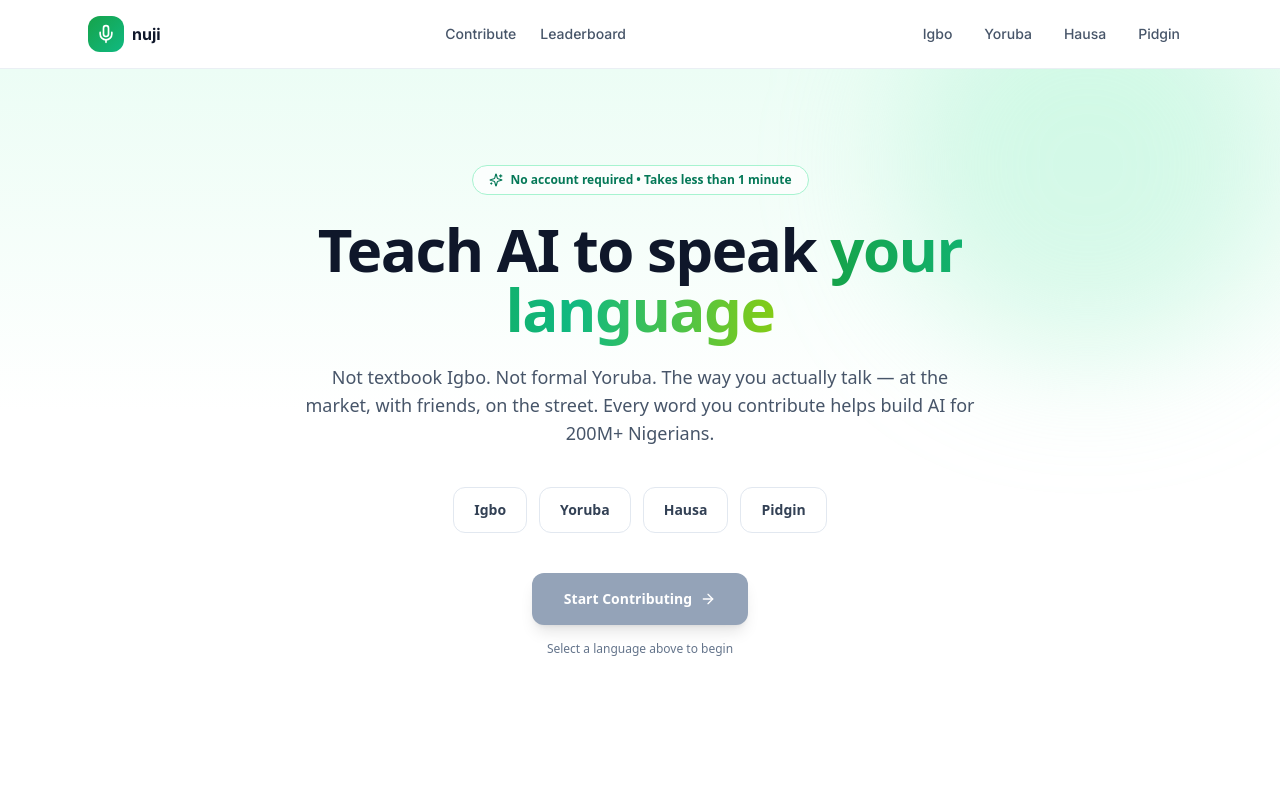
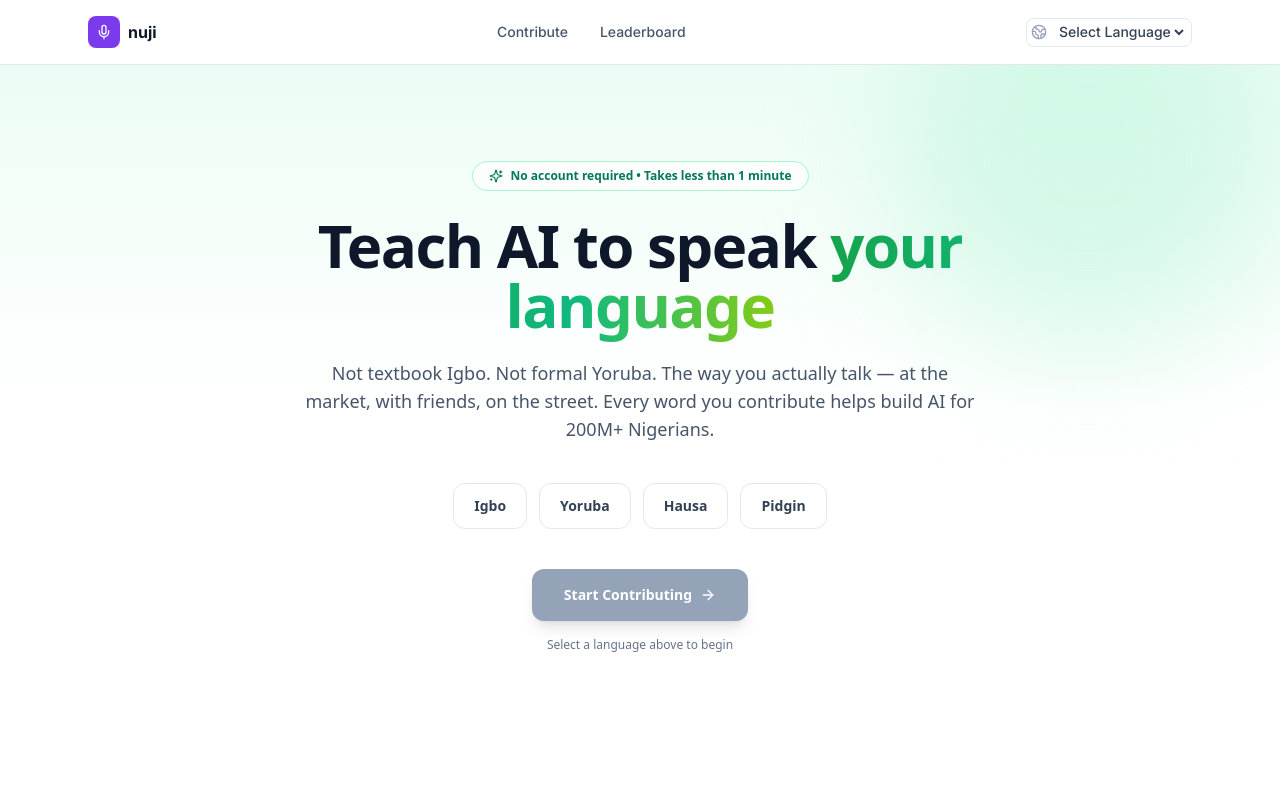
Before and after one commit to Kozino/nuji, a Next.js app in the folder frontend/: page / in a window 1280 px wide. Shown: the top 800 px of the page. Built offline with nearby package versions, Linux system fonts and the light colour scheme.

Commit message:
Enhance Nav component with Globe2 icon and language select
Updated the Nav component to include the Globe2 icon and modified the language selection UI.

```diff
--- a/frontend/components/Nav.tsx
+++ b/frontend/components/Nav.tsx
@@ -1,6 +1,6 @@
 "use client";
 import Link from "next/link";
-import { Mic } from "lucide-react";
+import { Mic, Globe2 } from "lucide-react";
 import { useLanguage } from "./LanguageProvider";
 
 const LANGUAGES = [
@@ -14,32 +14,32 @@ export default function Nav() {
   const { selectedLang, setSelectedLang } = useLanguage();
 
   return (
-    <header className="sticky top-0 z-50 border-b border-slate-200/70 bg-white/80 backdrop-blur-md">
+    <header className="sticky top-0 z-50 border-b border-slate-200 bg-white/90 backdrop-blur-md">
       <nav className="mx-auto flex max-w-6xl items-center justify-between px-6 py-4">
         <Link href="/" className="flex items-center gap-2 font-bold text-slate-900">
-          <span className="grid h-9 w-9 place-items-center rounded-xl bg-gradient-to-br from-green-600 to-emerald-500 text-white">
-            <Mic className="h-5 w-5" />
+          <span className="grid h-8 w-8 place-items-center rounded-lg bg-violet-600 text-white">
+            <Mic className="h-4 w-4" />
           </span>
           nuji
         </Link>
 
-        <div className="hidden items-center gap-6 md:flex">
-          <Link href="/contribute" className="text-sm font-medium text-slate-600 hover:text-slate-900">Contribute</Link>
-          <Link href="/leaderboard" className="text-sm font-medium text-slate-600 hover:text-slate-900">Leaderboard</Link>
+        <div className="hidden items-center gap-8 md:flex">
+          <Link href="/contribute" className="text-sm font-medium text-slate-600 hover:text-violet-700">Contribute</Link>
+          <Link href="/leaderboard" className="text-sm font-medium text-slate-600 hover:text-violet-700">Leaderboard</Link>
         </div>
 
-        <div className="flex items-center gap-2">
-          {LANGUAGES.map((l) => (
-            <button
-              key={l.code}
-              onClick={() => setSelectedLang(l.code)}
-              className={`rounded-lg px-3 py-1.5 text-sm font-medium transition ${
-                selectedLang === l.code ? "bg-slate-900 text-white" : "text-slate-600 hover:bg-slate-100"
-              }`}
-            >
-              {l.name}
-            </button>
-          ))}
+        <div className="flex items-center gap-2 rounded-lg border border-slate-200 p-1">
+          <Globe2 className="h-4 w-4 text-slate-400" />
+          <select
+            value={selectedLang || ""}
+            onChange={(e) => setSelectedLang(e.target.value)}
+            className="bg-transparent text-sm font-medium text-slate-700 focus:outline-none"
+          >
+            <option value="" disabled>Select Language</option>
+            {LANGUAGES.map((l) => (
+              <option key={l.code} value={l.code}>{l.name}</option>
+            ))}
+          </select>
         </div>
       </nav>
     </header>
```
